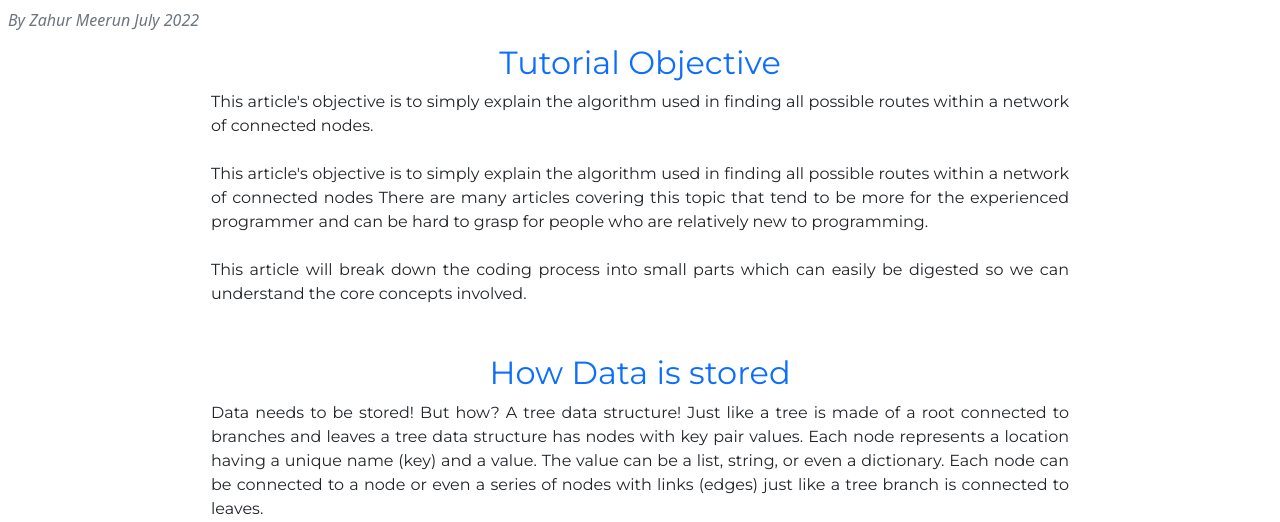
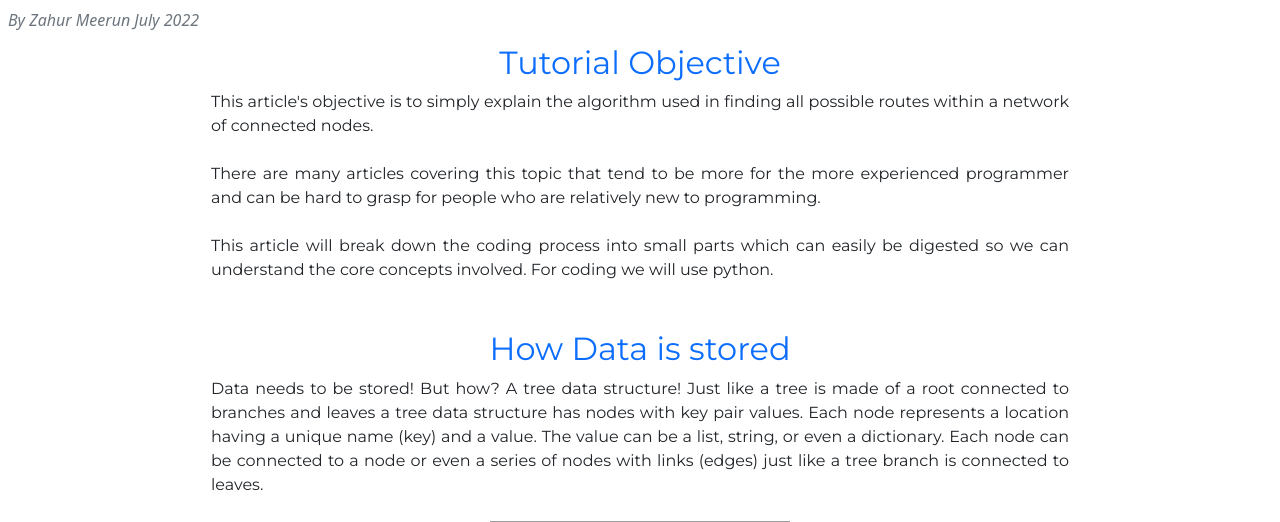
Before and after one commit to zahur76/algo-blog, a Django app: page / in a window 1280 px wide. Shown: the part 500-1022 px from the top of the page. Run offline with Django 4.2, Linux system fonts and the light colour scheme; some libraries are stand-ins or nearby versions; some web fonts are replaced; grey boxes are pictures that could not be loaded.

```diff
--- a/algo_blog/settings.py
+++ b/algo_blog/settings.py
@@ -132,6 +132,9 @@ STATIC_URL = 'static/'
 # For main static file not tied up to app and in base_dir/Required for base.css so django will look here too
 STATICFILES_DIRS = (os.path.join(BASE_DIR, "static"),)
 
+#collectstatic
+STATIC_ROOT = os.path.join(BASE_DIR, "staticfiles")
+
 # This will add the file to the media folder and not to another url
 MEDIA_URL = "/media/"
 MEDIA_ROOT = os.path.join(BASE_DIR, "media")
--- a/home/templates/home/index.html
+++ b/home/templates/home/index.html
@@ -18,11 +18,10 @@
     <section class="p-1 mt-0 text-two">
         <div class="col-12 h2 text-primary text-center">Tutorial Objective</div>
         <div class="article ps-5 pe-5 w-75 mx-auto">This article's objective is to simply explain the algorithm used in finding all possible routes within a network of connected nodes.</br></br>
-            This article's objective is to simply explain the algorithm used in finding all possible routes within a network of connected nodes
 
-            There are many articles covering this topic that tend to be more for the experienced programmer and can be hard to grasp for people who are relatively new to programming.</br></br>
+            There are many articles covering this topic that tend to be more for the more experienced programmer and can be hard to grasp for people who are relatively new to programming.</br></br>
 
-            This article will break down the coding process into small parts which can easily be digested so we can understand the core concepts involved.
+            This article will break down the coding process into small parts which can easily be digested so we can understand the core concepts involved. For coding we will use python.
         </div>
         <div class="col-12 h2 text-primary text-center mt-5">How Data is stored</div>
         <div class="article ps-5 pe-5 w-75 mx-auto">
@@ -142,7 +141,7 @@
         </div>
         </div></br></br>
         <div class="col-12 h2 text-primary text-center">Let's Start Coding!</div>
-        <div class="article ps-5 pe-5 w-75 mx-auto">Our code will be written in Python and will consist of 2 functions:</br></br>
+        <div class="article ps-5 pe-5 w-75 mx-auto">Our code will consist of 2 functions:</br></br>
             1. The Start function will take the initial inputs and send them to our recursive function and will also return our final result. We also require a globally defined variable to store all routes when the stacks return an empty list as described above.</br>
             <div class="d-flex justify-content-center">
             <div class="ps-2 code-text text-light bg-dark p-2 fw-bold mt-3">
```
Also changed, not shown: README.md (added).
